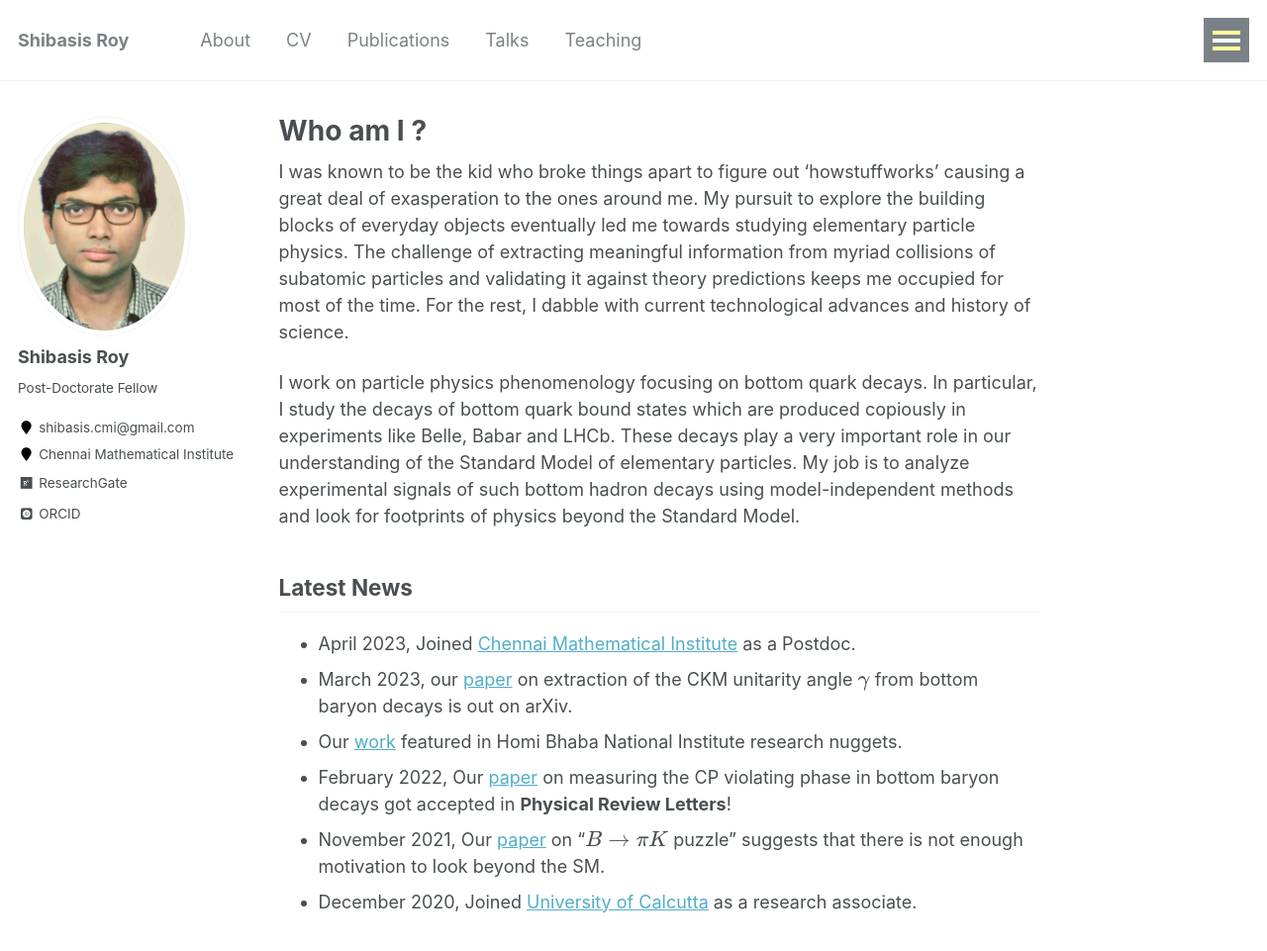
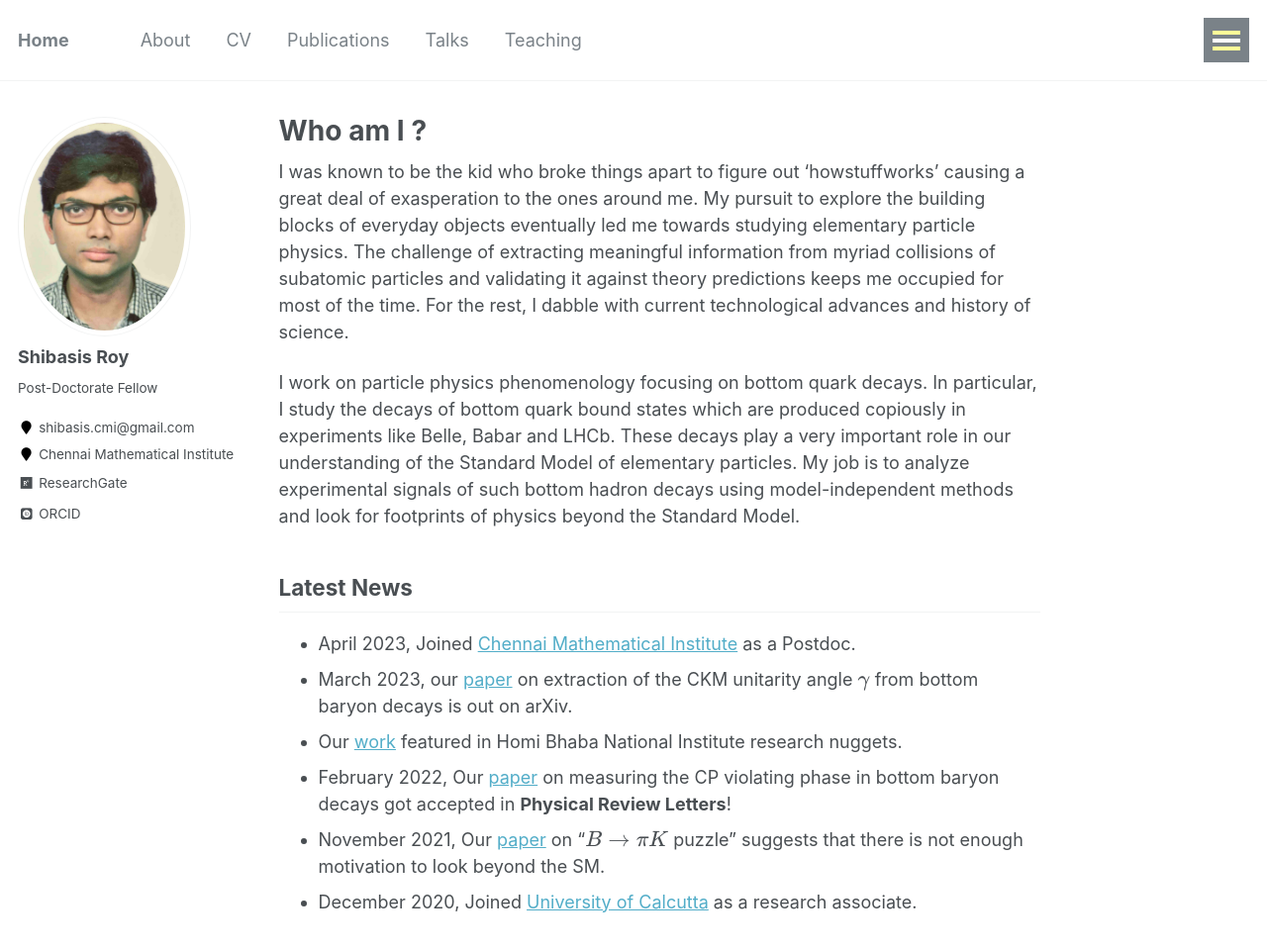
Before and after one commit to shibasisr/shibasisr.github.io, a Jekyll site: the page built from _pages/home.md, in a window 1280 px wide and 1132 px high. Shown: the top 961 px of the window at 99% size. Built offline with Jekyll 4.4.1, drawn with Linux system fonts in a browser that asks for light colours; some web fonts are replaced; a script bundle is joined from its source files by our own code; library files that are not in the unit come from our copies; formulas are drawn with MathJax 3.

Commit message:
Update _config.yml

```diff
--- a/_config.yml
+++ b/_config.yml
@@ -7,9 +7,9 @@
 
 # Site Settings
 locale                   : "en-US"
-title                    : "Shibasis Roy"
-title_separator          : "-"
-name                     : &name "Home"
+title                    : "Home"
+title_separator          : #"-"
+name                     : #&name "Home"
 description              : &description "Researcher"
 url                      : https://shibasisr.github.io
 baseurl                  : "" # the subpath of your site, e.g. "/blog"
```
